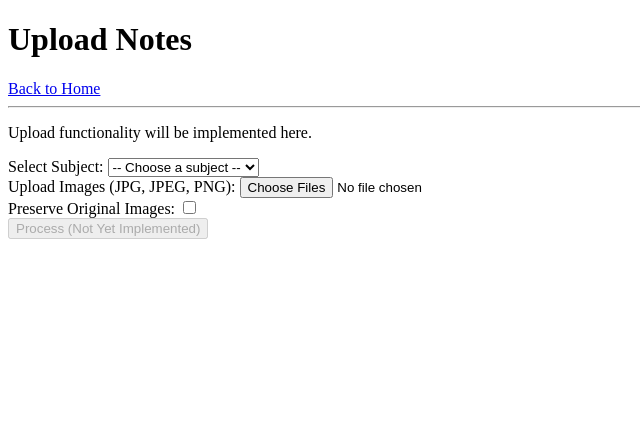
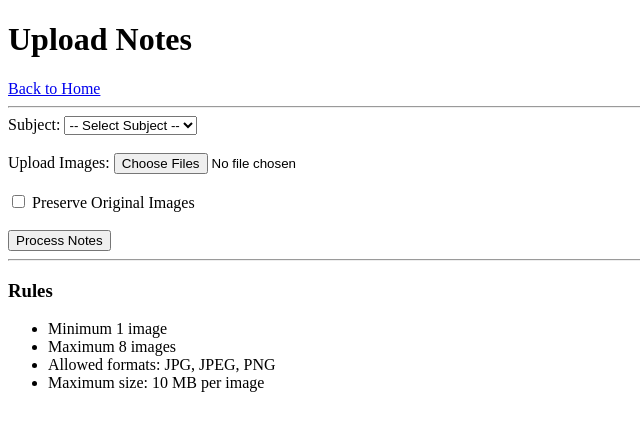
Before and after one commit to GOKUL-RAMKI/smart-notes-builder, a Flask app: page /upload in a window 1280 px wide. Shown: the top 431 px of the page, without its empty margins (0-640 px from the left). Run offline with Flask 3, Linux system fonts and the light colour scheme; data that the repository does not hold is empty.

Commit message:
Phase 6 complete - Gemini OCR pipeline working

```diff
--- a/app.py
+++ b/app.py
@@ -14,7 +14,8 @@ from services.subject_service import (
     get_subject_by_id
 )
 from services.config_service import load_api_key, save_api_key
-
+from services.gemini_service import test_connection
+from services.gemini_service import process_notes
 
 # Initialize Flask application
 app = Flask(__name__)
@@ -23,6 +24,16 @@ app = Flask(__name__)
 DB_PATH = "notes.db"
 SUBJECTS_FOLDER = "subjects"
 SCHEMA_FILE = "database/schema.sql"
+
+@app.route("/test-gemini")
+def test_gemini_route():
+
+    try:
+        result = test_connection()
+        return f"<h2>{result}</h2>"
+
+    except Exception as e:
+        return f"<h2>Error</h2><p>{e}</p>"
 
 
 def _initialize_database():
@@ -212,7 +223,91 @@ def upload_page():
 
     return render_template("upload.html", subjects=subjects)
 
+@app.route("/upload", methods=["POST"])
+def process_upload():
 
+    subject_id = request.form.get("subject_id")
+
+    if not subject_id:
+        return "Please select a subject."
+
+    files = request.files.getlist("images")
+
+    files = [
+        f for f in files
+        if f and f.filename
+    ]
+
+    if len(files) == 0:
+        return "Please upload at least one image."
+
+    if len(files) > 8:
+        return "Maximum 8 images allowed."
+
+    allowed_extensions = {
+        "jpg",
+        "jpeg",
+        "png"
+    }
+
+    image_data_list = []
+
+    for file in files:
+
+        extension = (
+            file.filename
+            .rsplit(".", 1)[-1]
+            .lower()
+        )
+
+        if extension not in allowed_extensions:
+            return (
+                "Only JPG, JPEG and PNG files are allowed."
+            )
+
+        image_bytes = file.read()
+
+        if len(image_bytes) > 10 * 1024 * 1024:
+            return (
+                "Image exceeds 10 MB limit."
+            )
+
+        image_data_list.append(
+            {
+                "bytes": image_bytes,
+                "mime_type": file.mimetype
+            }
+        )
+
+    try:
+
+        notes = process_notes(
+            image_data_list
+        )
+
+        return f"""
+        <h1>Generated Notes</h1>
+        <pre>{notes}</pre>
+
+        <br>
+
+        <a href="/upload">
+            Back
+        </a>
+        """
+
+    except Exception as e:
+
+        return f"""
+        <h1>Error</h1>
+        <pre>{str(e)}</pre>
+
+        <br>
+
+        <a href="/upload">
+            Back
+        </a>
+        """
 # ============================================================================
 # Application Initialization
 # ============================================================================
--- a/services/gemini_service.py
+++ b/services/gemini_service.py
@@ -1,3 +1,97 @@
-# services/gemini_service.py
-# Gemini service placeholder.
-# Logic for process_notes(images) will be implemented here.
+from google import genai
+from google.genai import types
+
+from services.config_service import load_api_key
+
+MODEL_NAME = "gemini-2.5-flash-lite"
+
+
+def process_notes(images: list[dict]) -> str:
+
+    api_key = load_api_key()
+
+    if not api_key:
+        raise ValueError(
+            "Please configure Gemini API Key in Settings."
+        )
+
+    client = genai.Client(api_key=api_key)
+
+    prompt = """
+        You are processing handwritten student lecture notes.
+
+        Instructions:
+
+        1. Read all visible text from all images.
+        2. Combine information from all images.
+        3. Remove duplicate content.
+        4. Fix spelling mistakes.
+        5. Improve formatting and readability.
+        6. Preserve technical terminology exactly.
+        7. Create proper headings and subheadings.
+        8. Convert handwritten bullet points into structured notes.
+        9. Convert tables into readable text when possible.
+        10. Do not add information that is not present in the notes.
+
+        Output format:
+
+        # Topic
+
+        ## Subtopic
+
+        - Point 1
+        - Point 2
+
+        Return only the cleaned notes.
+        """
+
+    parts = [
+        types.Part.from_text(text=prompt)
+    ]
+
+    for image in images:
+
+        parts.append(
+            types.Part.from_bytes(
+                data=image["bytes"],
+                mime_type=image["mime_type"]
+            )
+        )
+
+    response = client.models.generate_content(
+        model=MODEL_NAME,
+        contents=parts
+    )
+
+    return response.text
+
+
+def test_connection() -> str:
+    api_key = load_api_key()
+
+    if not api_key:
+        raise ValueError(
+            "Please configure Gemini API Key in Settings."
+        )
+
+    try:
+        client = genai.Client(api_key=api_key)
+
+        print("Sending request...")
+
+        response = client.models.generate_content(
+            model=MODEL_NAME,
+            contents="Reply with exactly: Gemini connection successful"
+        )
+
+    except Exception as e:
+        if "503" in str(e):
+            raise Exception(
+                "Gemini is currently busy. Try again in a few minutes."
+            )
+
+        raise
+
+    print(response.text)
+
+    return response.text.strip()
--- a/templates/settings.html
+++ b/templates/settings.html
@@ -19,5 +19,11 @@
         <input type="text" id="gemini_api_key" name="gemini_api_key" value="{{ api_key }}" placeholder="Enter your Gemini API Key">
         <button type="submit">Save</button>
     </form>
+    <br>
+    <br>
+
+    <a href="/test-gemini">
+        Test Gemini Connection
+    </a>
 </body>
 </html>
--- a/templates/upload.html
+++ b/templates/upload.html
@@ -6,34 +6,89 @@
     <title>Smart Notes Builder - Upload Notes</title>
 </head>
 <body>
+
     <h1>Upload Notes</h1>
 
-    <!-- Navigation Link -->
-    <a href="{{ url_for('home') }}">Back to Home</a>
+    <a href="{{ url_for('home') }}">
+        Back to Home
+    </a>
 
-    <!-- Upload Form Placeholder -->
     <hr>
-    <p>Upload functionality will be implemented here.</p>
 
-    <form method="POST" action="#" enctype="multipart/form-data">
-        <label for="subject_id">Select Subject:</label>
-        <select name="subject_id" id="subject_id" required>
-            <option value="">-- Choose a subject --</option>
-            {% for subject in subjects %}
-                <option value="{{ subject.id }}">{{ subject.name }}</option>
-            {% endfor %}
-        </select>
+    <form
+        method="POST"
+        action="{{ url_for('process_upload') }}"
+        enctype="multipart/form-data">
+
+        <div>
+            <label for="subject_id">
+                Subject:
+            </label>
+
+            <select
+                name="subject_id"
+                id="subject_id"
+                required>
+
+                <option value="">
+                    -- Select Subject --
+                </option>
+
+                {% for subject in subjects %}
+                <option value="{{ subject.id }}">
+                    {{ subject.name }}
+                </option>
+                {% endfor %}
+
+            </select>
+        </div>
+
         <br>
 
-        <label for="images">Upload Images (JPG, JPEG, PNG):</label>
-        <input type="file" name="images" id="images" accept=".jpg,.jpeg,.png" multiple>
+        <div>
+            <label for="images">
+                Upload Images:
+            </label>
+
+            <input
+                type="file"
+                id="images"
+                name="images"
+                accept=".jpg,.jpeg,.png"
+                multiple
+                required>
+        </div>
+
         <br>
 
-        <label for="preserve_images">Preserve Original Images:</label>
-        <input type="checkbox" name="preserve_images" id="preserve_images" value="true">
+        <div>
+            <label>
+                <input
+                    type="checkbox"
+                    name="preserve_images">
+
+                Preserve Original Images
+            </label>
+        </div>
+
         <br>
 
-        <button type="submit" disabled>Process (Not Yet Implemented)</button>
+        <button type="submit">
+            Process Notes
+        </button>
+
     </form>
+
+    <hr>
+
+    <h3>Rules</h3>
+
+    <ul>
+        <li>Minimum 1 image</li>
+        <li>Maximum 8 images</li>
+        <li>Allowed formats: JPG, JPEG, PNG</li>
+        <li>Maximum size: 10 MB per image</li>
+    </ul>
+
 </body>
 </html>
```
